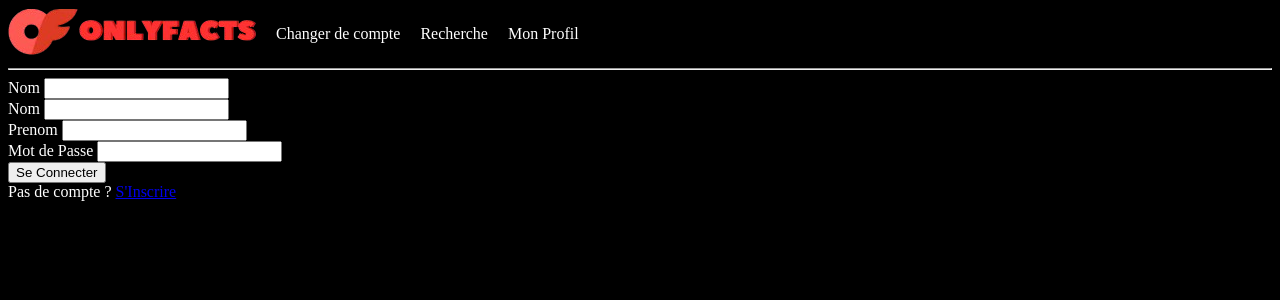
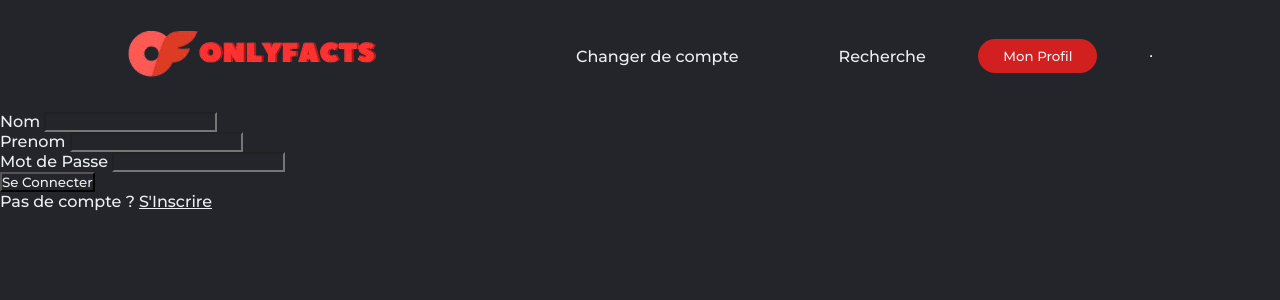
Before and after one commit to Douwang0/OnlyFacts, a Flask app: page /login in a window 1280 px wide. Shown: the top 300 px of the page. Run offline with Flask 3, Linux system fonts and the light colour scheme; parts of the project's set-up code (start-up, migrations or seed data) failed here and were passed over.

Commit message:
Debut de l'implementation de divers changement

```diff
--- a/apps/routes.py
+++ b/apps/routes.py
@@ -43,7 +43,7 @@ def login():
 def profile():
     if g.utilisateur is None:
         return redirect(location="/login")
-    return render_template('profile.html', titre='Profil', utilisateur=g.utilisateur)
+    return render_template('profil.html', titre='Profil', utilisateur=g.utilisateur)
 
 @app.route('/register', methods = ['POST','GET'])
 def register():
--- a/apps/static/styles.css
+++ b/apps/static/styles.css
@@ -1,8 +1,21 @@
 @import url("https://fonts.googleapis.com/css2?family=Poppins:wght@300;400;500;600;700;800;900&display=swap");
+@import url("https://fonts.googleapis.com/css?family=Montserrat:500");
 
-body {
-  background: rgb(0, 0, 0);
-  color: white
+
+* {
+    box-sizing: border-box;
+    margin: 0;
+    padding: 0;
+    background-color: #24252A;
+    font-family: "Montserrat", sans-serif;
+    color: #edf0f1;
+}
+
+header {
+    display: flex;
+    justify-content: space-between;
+    align-items: center;
+    padding: 30px 10%;
 }
 
 .posts {
@@ -11,16 +24,42 @@ body {
 
 }
 
-#navbar {
-  display: flex;
-  justify-content: left;
-  align-items: center;
+.logo {
+    cursor: pointer;
 }
-#navbar a {
-  color: white;
-  text-decoration: none;
-  margin-right: 20px;
 
+.nav_links {
+    display: flex;
+    align-items: center;
+    gap: 100px;
+    list-style: none;
+    margin: 0;
+    padding: 0;
+}
+
+.nav_links li a {
+
+    font-weight: 500;
+    font-size: 16px;
+    text-decoration: none;
+    transition: all 0.3s ease 0s;
+}
+
+.nav_links li a:hover {
+    color: #0088a9
+}
+
+button {
+    padding: 9px 25px;
+    background-color: rgb(210, 31, 31);
+    border: none;
+    border-radius: 50px;
+    cursor: pointer;
+    transition: all 0.3s ease 0s;
+}
+
+button:hover {
+    background-color: rgba(0, 136, 169, 0.8);
 }
 
  /*
--- a/apps/static/styles_tom.css
+++ b/apps/static/styles_tom.css
@@ -13,7 +13,6 @@ body {
   justify-content: center;
   align-items: center;
   min-height: 100vh;
-  background: url('img.jpg') no-repeat;
   background-size: cover;
   background-position: center;
 }
--- a/apps/templates/base.html
+++ b/apps/templates/base.html
@@ -9,13 +9,15 @@
         {% endif %}
     </head>
    <body>
-    <div class ="Navbar" id="navbar">
-        <a href="/index"><img src="{{ url_for('static', filename='images/OnlyFacts-removebg-preview.png') }}">
-        <a href="/login">Changer de compte</a>
-        <a href="/search">Recherche</a>
-        <a href="/profil" id="lien_profil">Mon Profil</a>
-    </div>
+    <header>
+    <ul class ="nav_links">
+        <li><a href="/index"><img src="{{ url_for('static', filename='images/OnlyFacts-removebg-preview.png') }}"></li>
+        <li><a href="/login">Changer de compte</a> </li>
+        <li><a href="/search">Recherche</a> </li>
+    </ul>
+    <a class="cta" href="/profile"><button>Mon Profil</button></a>
         <hr>
-        {% block content %}{% endblock %}
+    </header>
+    {% block content %}{% endblock %}
     </body>
 </html>
--- a/apps/templates/login.html
+++ b/apps/templates/login.html
@@ -9,8 +9,6 @@
     {% elif erreur == "erreur_bd" %}
     Notre base de donnée a renvoyé une erreur, Veuillez contacter un administateur <br />
     {% endif %}
-    <label>Nom</label>
-    <input type="text" name="nom" required><br />
 
 <body class="login">
     <form method="post">
--- a/apps/templates/profil.html
+++ b/apps/templates/profil.html
@@ -3,7 +3,7 @@
 
 
 <h1><strong>Mon Compte</strong></h1>
-<h2>Compte de <strong>{{ utilisateur.prenom }}</strong></h2><p>(pas <p>{{ utilisateur.prenom }}</p>? <a href="/login">Changer de compte</a>
+<h2>Compte de <strong>{{ utilisateur.prenom }}</strong> </h2> <p>pas {{ utilisateur.prenom }}? <a href="/login">Changer de compte</a></p>
 
 <p>"Votre magnifique bio!"</p>
 
```
Also changed, not shown: apps/db.py (+4 -4 lines), apps/static/images/img.webp (deleted).
